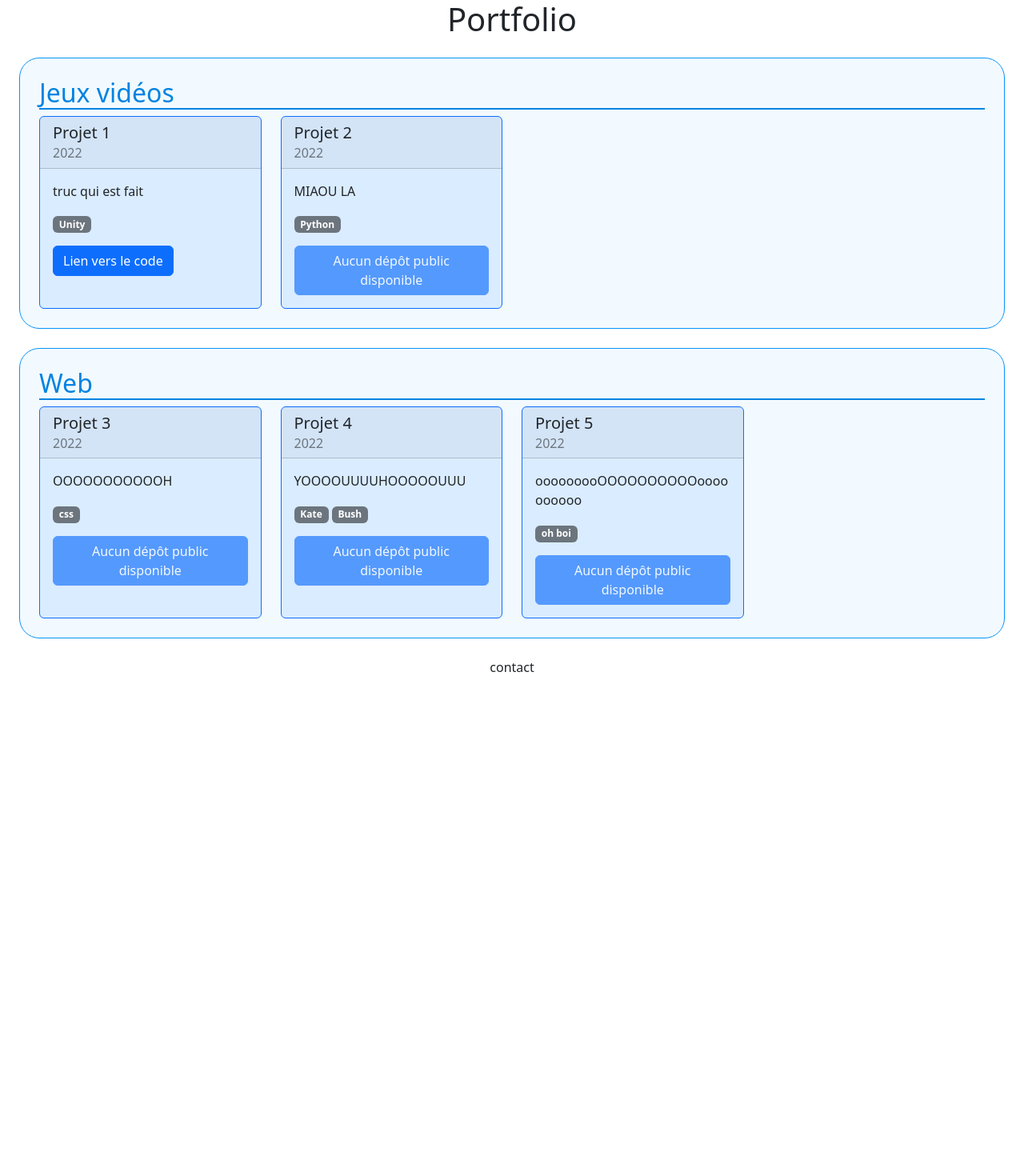
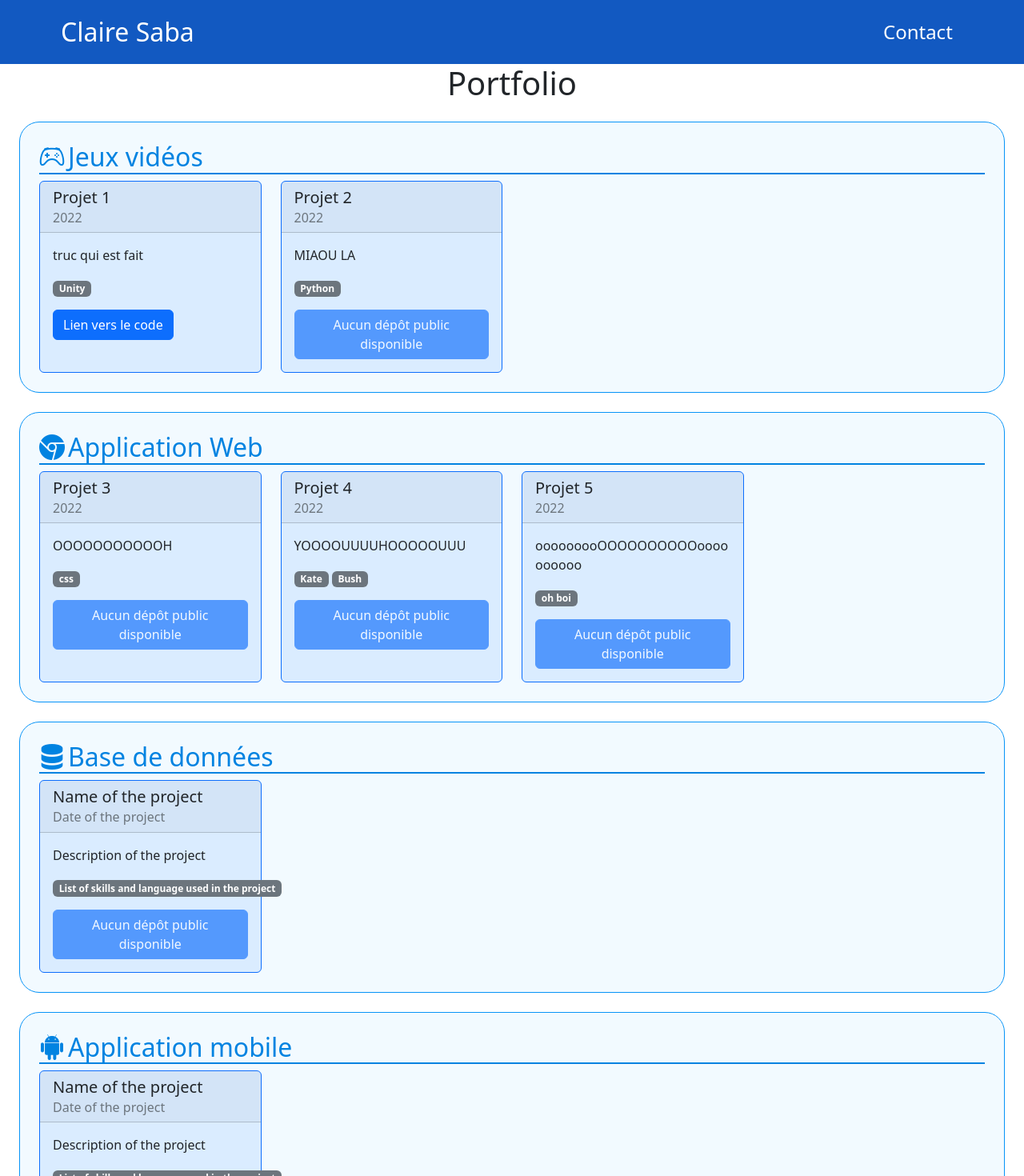
Before and after one commit to patateFAYOT/patateFAYOT.github.io, a React (Create React App) app: page / in a window 1280 px wide. Shown: the top 1470 px of the page at 80% size. Before the commit the page ends 862 px from the top, so only its background shows below. Built offline with nearby package versions, Linux system fonts and the light colour scheme.

Commit message:
Add header navbar and style

```diff
--- a/public/index.html
+++ b/public/index.html
@@ -3,6 +3,7 @@
   <head>
     <meta charset="utf-8" />
     <link rel="icon" href="%PUBLIC_URL%/favicon.ico" />
+    <link rel="stylesheet" href="https://cdn.jsdelivr.net/npm/bootstrap-icons@1.9.1/font/bootstrap-icons.css"/>
     <meta name="viewport" content="width=device-width, initial-scale=1" />
     <meta name="theme-color" content="#000000" />
     <meta
@@ -24,7 +25,7 @@
       work correctly both with client-side routing and a non-root public URL.
       Learn how to configure a non-root public URL by running `npm run build`.
     -->
-    <title>React App</title>
+    <title>Portfolio - Claire Saba</title>
   </head>
   <body>
     <noscript>You need to enable JavaScript to run this app.</noscript>
--- a/src/Elements/Body.js
+++ b/src/Elements/Body.js
@@ -5,7 +5,7 @@ import './Body.css';
 import Category from './Category.js';
 
 function Body() {
-  const projects = listProjects.map(data => <Category categoryName={data.category} categoryProjects={data.data}/>);
+  const projects = listProjects.map(data => <Category categoryName={data.category} categoryIcon={data.icon} categoryProjects={data.data}/>);
 
   return (
     <body className="Body">
--- a/src/Elements/Category.js
+++ b/src/Elements/Category.js
@@ -2,12 +2,15 @@ import 'bootstrap/dist/css/bootstrap.css';
 import './Category.css';
 import Project from './Project.js';
 
-function Category({categoryName, categoryProjects}) {
+function Category({categoryName, categoryIcon, categoryProjects}) {
   const dataProjects = categoryProjects.map(data => <Project name={data.name} date={data.date} description={data.description} link={data.link} skills={data.skills}/>);
 
   return (
     <section className="Category" class="category p-4 m-4">
-      <h2 class="title-section text-start">{categoryName}</h2>
+      <h2 class="title-section text-start">
+        <i class={"me-1 bi bi-"+categoryIcon}></i>
+        {categoryName}
+      </h2>
       <div class="row row-cols-1 row-cols-md-4 g-4">
         {dataProjects}
         </div>
--- a/src/Elements/Footer.js
+++ b/src/Elements/Footer.js
@@ -3,7 +3,7 @@ import './Footer.css';
 
 function Footer() {
   return (
-    <footer className="Footer">
+    <footer className="Footer" id="footer">
       <p>contact</p>
     </footer>
   );
--- a/src/Elements/Header.css
+++ b/src/Elements/Header.css
@@ -0,0 +1,13 @@
+.navbar {
+  background-color: #1259c1;
+}
+
+.navbar-brand {
+  font-size: xx-large;
+}
+
+.nav-link {
+  font-size: x-large;
+  color: white;
+  margin-right: 5%;
+}
--- a/src/Elements/Header.js
+++ b/src/Elements/Header.js
@@ -4,6 +4,12 @@ import './Header.css';
 function Header() {
   return (
     <header className="Header">
+      <nav class="navbar navbar-dark p-3">
+        <div class="container-fluid">
+          <span class="navbar-brand mb-0 h1 ms-5">Claire Saba</span>
+          <a class="nav-link active" aria-current="page" href="#footer">Contact</a>
+        </div>
+      </nav>
     </header>
   );
 }
--- a/src/database/projects.json
+++ b/src/database/projects.json
@@ -1,6 +1,7 @@
 [
   {
     "category": "Jeux vidéos",
+    "icon": "controller",
     "data": [
       {
         "name": "Projet 1",
@@ -19,7 +20,8 @@
     ]
   },
   {
-    "category": "Web",
+    "category": "Application Web",
+    "icon": "browser-chrome",
     "data": [
       {
         "name": "Projet 3",
@@ -43,5 +45,70 @@
         "skills": [ "oh boi" ]
       }
     ]
+  },
+  {
+    "category": "Base de données",
+    "icon": "server",
+    "data": [
+      {
+        "name": "Name of the project",
+        "date": "Date of the project",
+        "description": "Description of the project",
+        "link": null,
+        "skills": [ "List of skills and language used in the project" ]
+      }
+    ]
+  },
+  {
+    "category": "Application mobile",
+    "icon": "android2",
+    "data": [
+      {
+        "name": "Name of the project",
+        "date": "Date of the project",
+        "description": "Description of the project",
+        "link": null,
+        "skills": [ "List of skills and language used in the project" ]
+      }
+    ]
+  },
+  {
+    "category": "Simulation",
+    "icon": "calculator",
+    "data": [
+      {
+        "name": "Name of the project",
+        "date": "Date of the project",
+        "description": "Description of the project",
+        "link": null,
+        "skills": [ "List of skills and language used in the project" ]
+      }
+    ]
+  },
+  {
+    "category": "Recherche opérationnelle et optimisation",
+    "icon": "graph-up-arrow",
+    "data": [
+      {
+        "name": "Name of the project",
+        "date": "Date of the project",
+        "description": "Description of the project",
+        "link": null,
+        "skills": [ "List of skills and language used in the project" ]
+      }
+    ]
+  },
+  {
+    "category": "Développement",
+    "icon": "code-slash",
+    "data": [
+      {
+        "name": "Name of the project",
+        "date": "Date of the project",
+        "description": "Description of the project",
+        "link": null,
+        "skills": [ "List of skills and language used in the project" ]
+      }
+    ]
   }
 ]
```
Also changed, not shown: src/database/info.md (+3 -0 lines).
